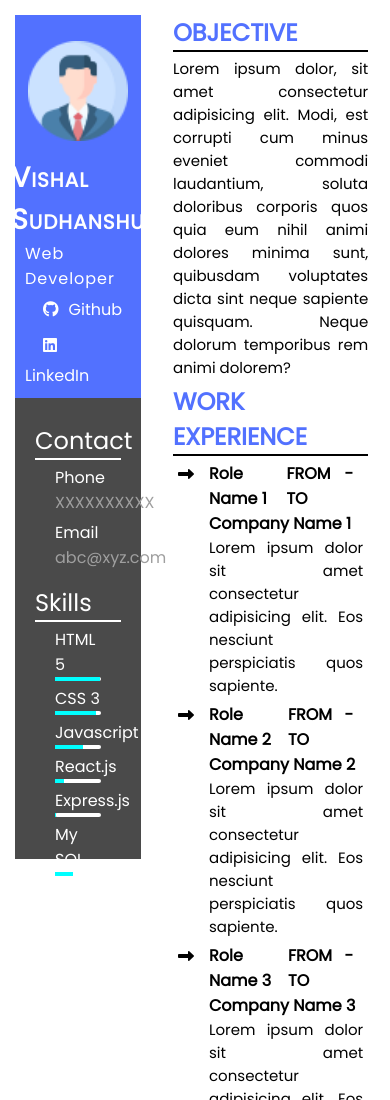
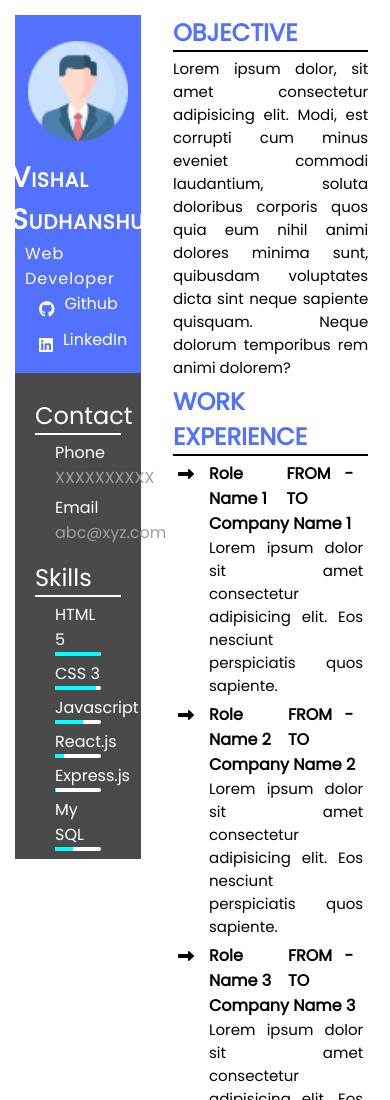
Before and after one commit to VishalSudhanshu/PW-Projects, a plain HTML site: page Project 1/index.html in a window 390 px wide. Shown: the top 1100 px of the page. Drawn offline with Linux system fonts and the light colour scheme.

Commit message:
Project 1 edit

```diff
--- a/Project 1/index.html
+++ b/Project 1/index.html
@@ -202,7 +202,13 @@
                 padding: 0px ;
             }
         }
-
+        @media (max-width: 850px) {
+            .profile .links a{
+                display: flex;
+                flex-direction: row;
+                padding: 0px;
+            }
+        }
         @media (min-width:1280px) {
             .container{
                 max-width: 1280px;
@@ -224,6 +230,7 @@
                 gap: 0px;
             }
         }
+
     </style>
 </head>
 
```
